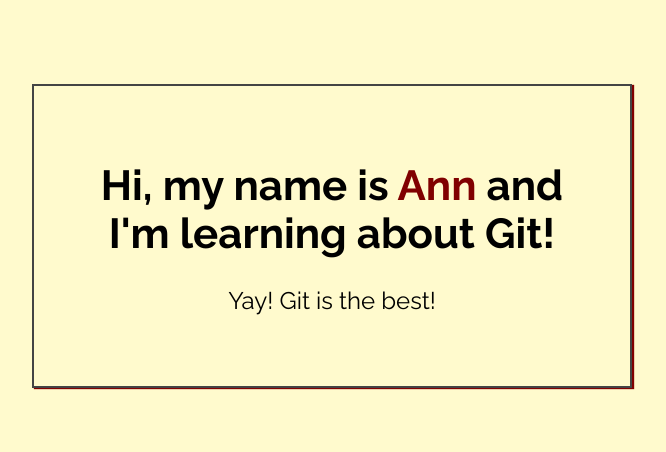
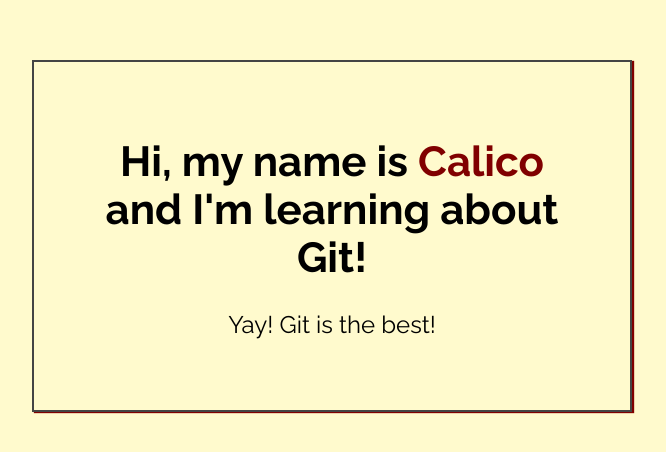
Before and after one commit to calicorose/my-first-repo, a plain HTML site: page index.html in a window 1280 px wide. Shown: the part 164-616 px from the top of the page, without its empty margins (308-974 px from the left). Drawn offline with Linux system fonts and the light colour scheme.

Commit message:
Added name to index.html

```diff
--- a/index.html
+++ b/index.html
@@ -14,7 +14,7 @@
 <body>
 
     <div class="greeting">
-        <h1>Hi, my name is <span class="highlight">Ann</span> and I'm learning about Git! </h1>
+        <h1>Hi, my name is <span class="highlight">Calico</span> and I'm learning about Git! </h1>
 
         <p>Yay! Git is the best!</p>
     </div>
```
